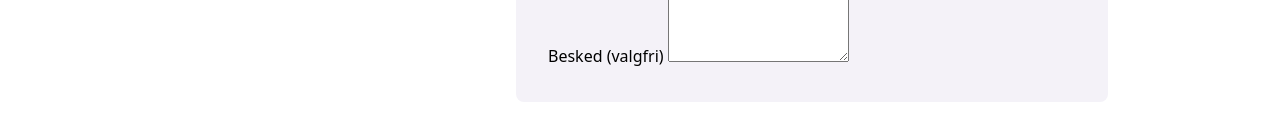
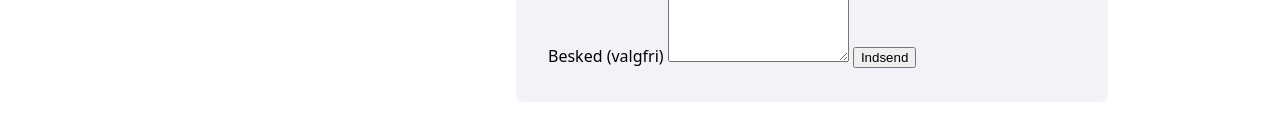
Before and after one commit to sofie333/formular-oevelse-master, a plain HTML site: page index.html in a window 1280 px wide. Shown: the part 311-448 px from the top of the page. Drawn offline with Linux system fonts and the light colour scheme.

Commit message:
button tilføjet

```diff
--- a/index.html
+++ b/index.html
@@ -43,6 +43,7 @@
             <label>
               Besked (valgfri)
               <textarea name="besked" rows="5"></textarea>
+              <button>Indsend</button>
             </label>
           </div>
         </div>
```
